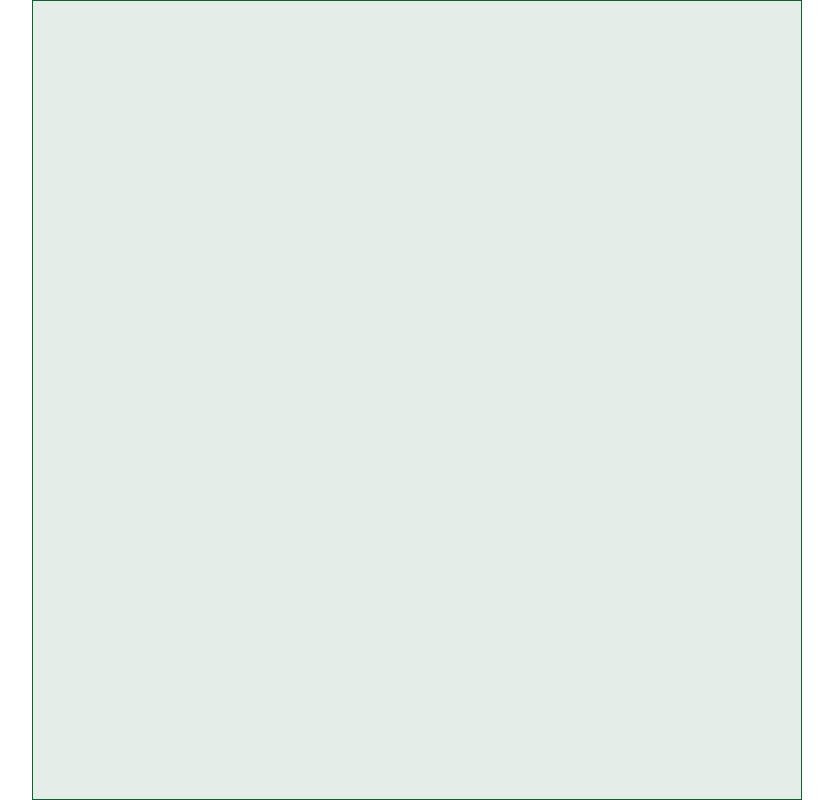
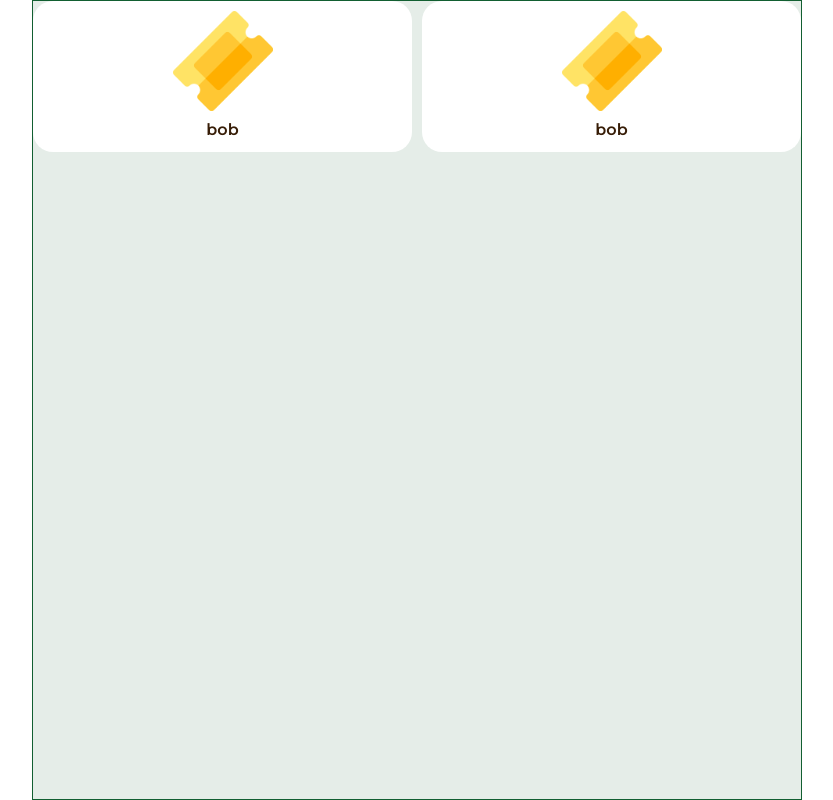
Before and after one commit to alvihelene/Geografiskhave-FE-alvitest, a React (Vite) app: page /test in a window 1280 px wide. Shown: the whole page, without its empty margins (223-1056 px from the left). Built offline with nearby package versions, Linux system fonts and the light colour scheme.

Commit message:
fixed width

```diff
--- a/src/components/shared/cards/card.scss
+++ b/src/components/shared/cards/card.scss
@@ -2,19 +2,23 @@
 
 .card {
     background-color: white;
-    width: 100%;
-    height: 100%;
     border-radius: 20px;
     padding: 10px;
-    display: flex;
-    flex-direction: column;
-    justify-content: space-between;
     color: v.$brown;
     border: none;
+    display: block;
+    text-decoration: none;
     text-align: center;
+    width: 100%;
+
+    img {
+        width: 100px;
+        margin-left: 15px;
+        margin-right: 15px;
+    }
 
     p {
         margin: 0px;
-        margin-top: 10px;
+
     }
 }
--- a/src/pages/TestPage/TestPage.tsx
+++ b/src/pages/TestPage/TestPage.tsx
@@ -1,8 +1,21 @@
 import React from "react";
 import "./TestPage.scss"
+import Card from "../../components/shared/cards/card"
+import Ticket from "../../assets/icons/ticket.svg"
 
 const TestPage = () => {
-  return <div></div>;
+  return <div className="test">
+    <Card
+    text="bob"
+    icon={Ticket}
+    link=""
+    />
+    <Card
+    text="bob"
+    icon={Ticket}
+    link=""
+    />
+  </div>;
 };
 
 export default TestPage;
```
